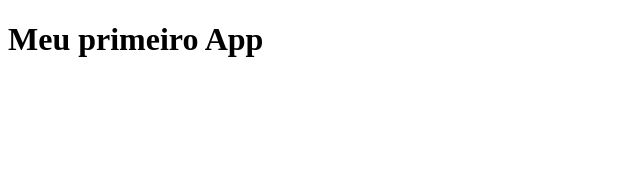
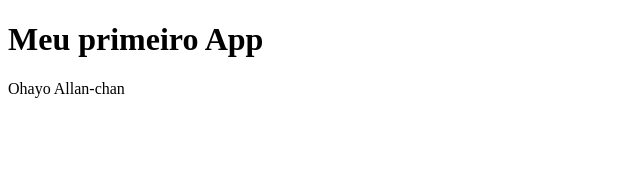
Before and after one commit to AlephGoldstein/primeiro_app, a React (Create React App) app: page / in a window 1280 px wide. Shown: the top 170 px of the page, without its empty margins (0-640 px from the left). Built offline with nearby package versions, Linux system fonts and the light colour scheme.

Commit message:
changes 28/06 10

```diff
--- a/src/App.js
+++ b/src/App.js
@@ -4,8 +4,15 @@ function App() {
   return (
     <div className="App">
       <h1>Meu primeiro App</h1>
+      <MostraNome/>
     </div>
   );
 }
 
 export default App;
+
+function MostraNome(){
+  return (
+    <span>Ohayo Allan-chan</span>
+  );
+}
```
